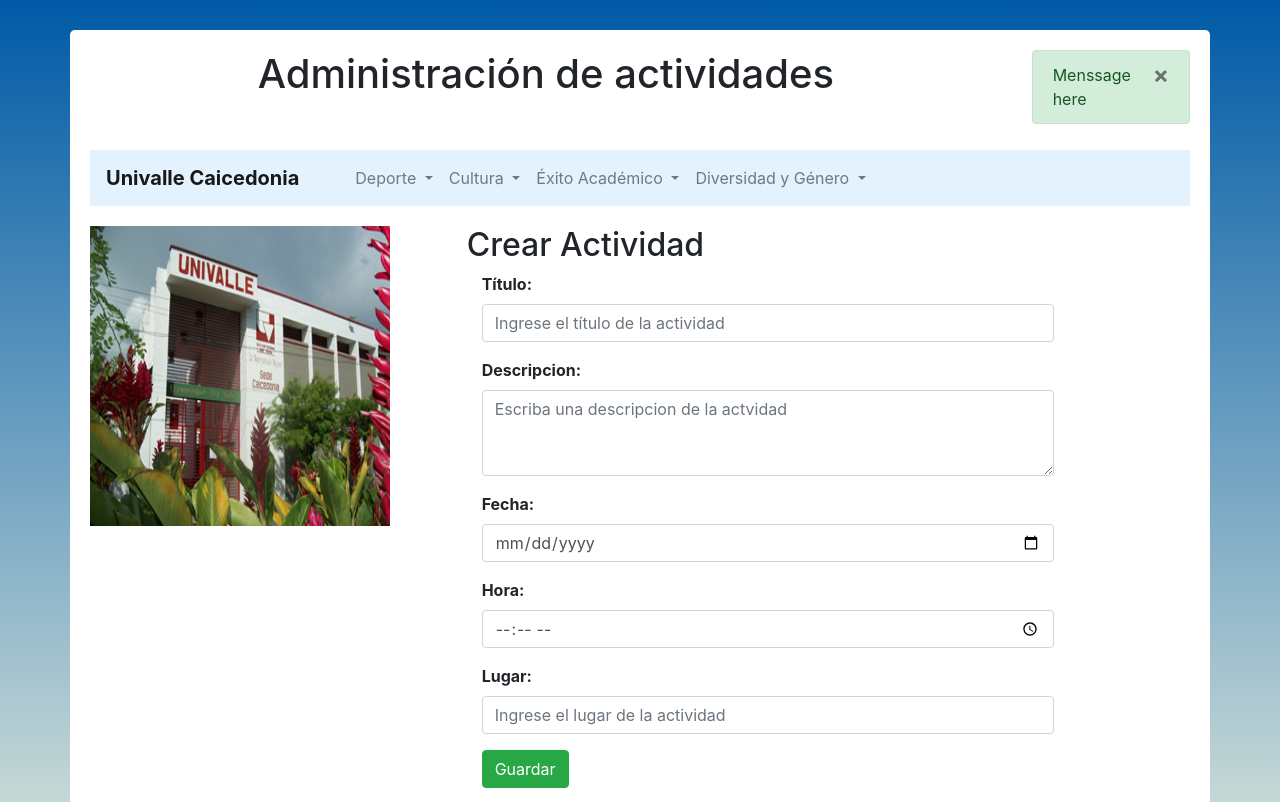
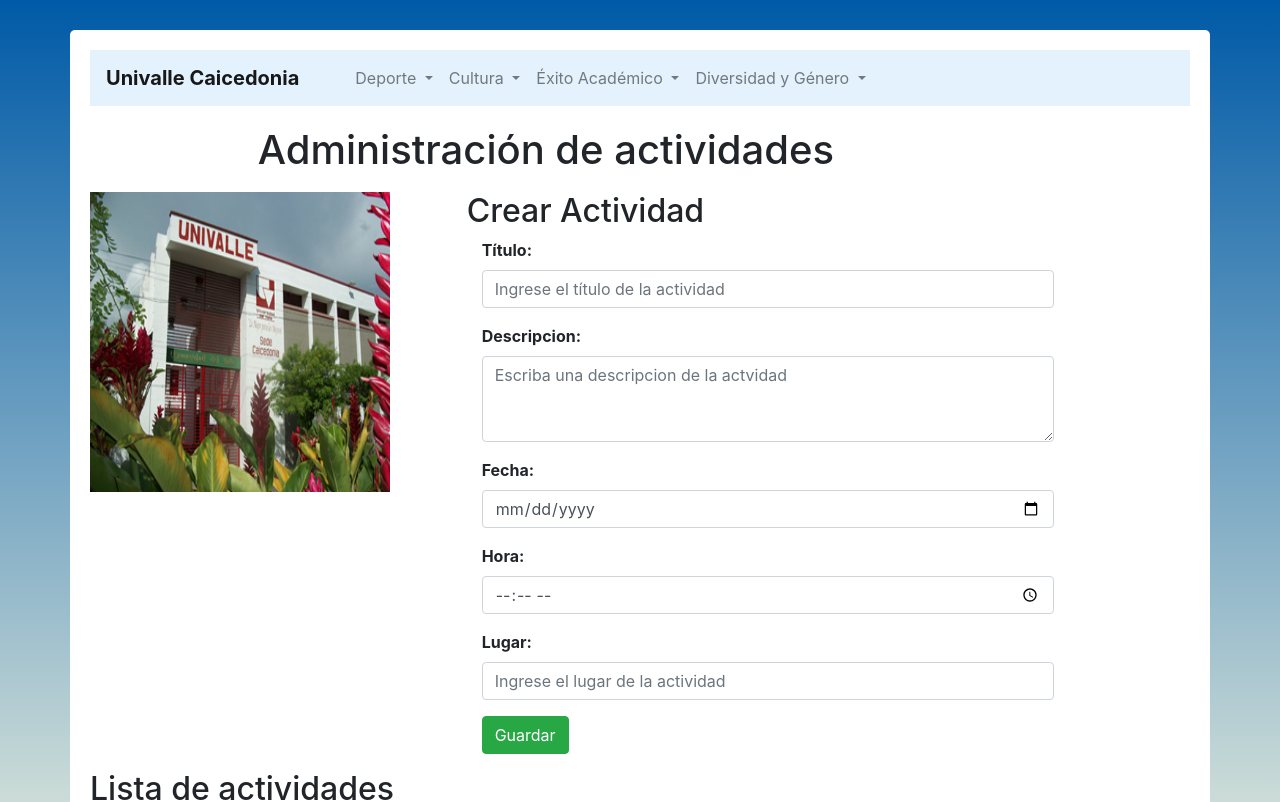
Before and after one commit to kevin-bot/Angular-CrudActividadesUnivalle, an Angular app: page / in a window 1280 px wide. Shown: the top 802 px of the page. Built offline with nearby package versions, Linux system fonts and the light colour scheme.

Commit message:
Rutin add

```diff
--- a/src/app/app.component.html
+++ b/src/app/app.component.html
@@ -1,25 +1,5 @@
 
 <div class="container app">
-  <div class="row " style="margin-bottom: 10px;">
-
-    <div class="col-sm-10 text-center">
-
-      <h1>Administración de actividades</h1>
-
-    </div>
-
-    <div class="col-sm-2">
-
-        <div class="alert alert-success alert-dismissable" *ngIf="mostrarNoptoficacion">
-
-         <a href="#" class="close" >&times;</a> <!--(click)="cerrarNotoficacion()"-->
-          {{mostrarNoptoficacion}}
-
-        </div>
-
-    </div>
-
-  </div>
   <app-navbar></app-navbar>
   <app-create-activity></app-create-activity>
 </div>
--- a/src/app/app.component.ts
+++ b/src/app/app.component.ts
@@ -1,7 +1,7 @@
 import { Component } from '@angular/core';
 import {Actividad} from './modelo/actividad';
 import { identifierModuleUrl } from '@angular/compiler';
-import {NotificationService} from './services/notification.service';
+
 
 @Component({
   selector: 'app-root',
@@ -9,6 +9,5 @@ import {NotificationService} from './services/notification.service';
   styleUrls: ['./app.component.css']
 })
 export class AppComponent {
-  title: string = 'crudActividades';
-  mostrarNoptoficacion: string = 'Menssage here';
+
 }
--- a/src/app/componet/activity-administration/aupdate-activity/aupdate-activity.component.ts
+++ /dev/null
@@ -1,15 +0,0 @@
-import { Component, OnInit } from '@angular/core';
-
-@Component({
-  selector: 'app-aupdate-activity',
-  templateUrl: './aupdate-activity.component.html',
-  styleUrls: ['./aupdate-activity.component.css']
-})
-export class AupdateActivityComponent implements OnInit {
-
-  constructor() { }
-
-  ngOnInit() {
-  }
-
-}
--- a/src/app/componet/activity-administration/create-activity/create-activity.component.html
+++ b/src/app/componet/activity-administration/create-activity/create-activity.component.html
@@ -1,4 +1,23 @@
+<div class="row " style="margin-bottom: 10px;">
 
+  <div class="col-sm-10 text-center">
+
+    <h1>Administración de actividades</h1>
+
+  </div>
+
+  <div class="col-sm-2">
+
+      <div class="alert alert-success alert-dismissable" *ngIf="mostrarNoptoficacion">
+
+       <a href="#" class="close" >&times;</a> <!--(click)="cerrarNotoficacion()"-->
+        Notification
+
+      </div>
+
+  </div>
+
+</div>
     <div class="row" [hidden]="mostrarbtnGuardar">
 
       <div class="col-sm-4 ">
```
Also changed, not shown: src/app/app-routing.module.ts (added, +12 -0 lines), src/app/app.module.ts (+5 -4 lines), src/app/componet/activity-administration/aupdate-activity/aupdate-activity.component.html (deleted, +0 -80 lines), src/app/componet/activity-administration/aupdate-activity/aupdate-activity.component.css (deleted), 1 other file (tests, documents, lock files or other folders).
